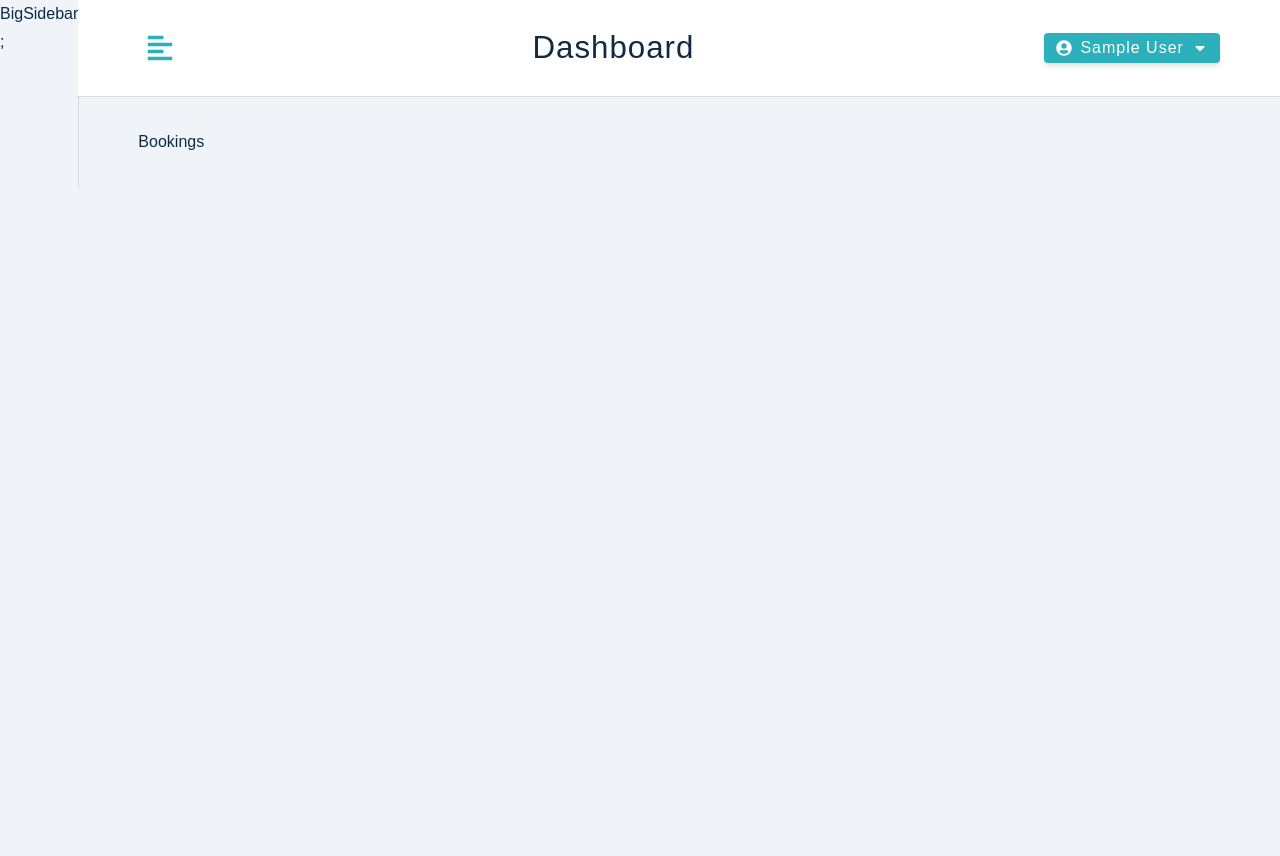
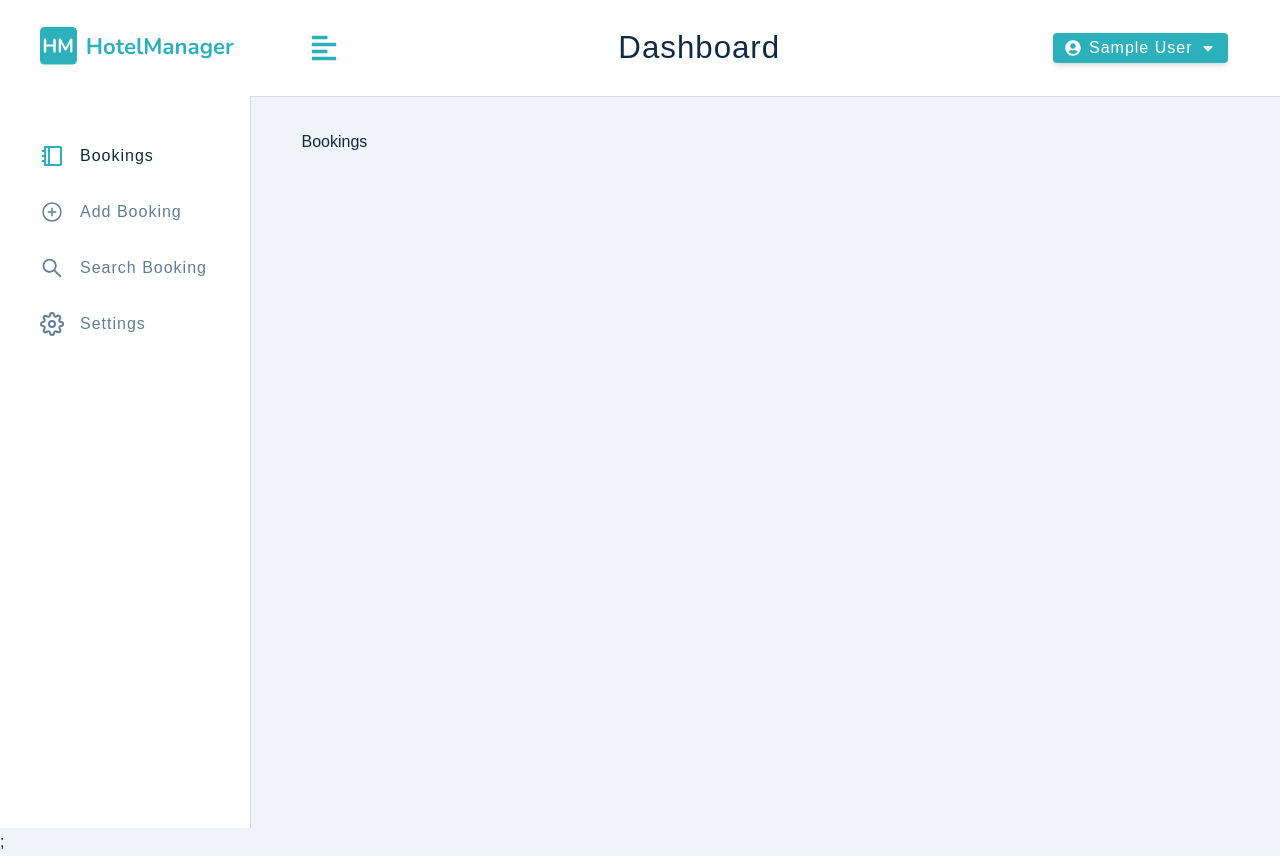
Before and after one commit to RicardoCastelbon/u09-frontend-HotelManager, a React (Create React App) app: page / in a window 1280 px wide. Before the commit the page ends 800 px from the top, so only its background shows below. Built offline with nearby package versions, Linux system fonts and the light colour scheme; sample sign-in values are in the browser's storage.

Commit message:
navbar funcitonality complete

```diff
--- a/src/assets/wrappers/BigSidebar.ts
+++ b/src/assets/wrappers/BigSidebar.ts
@@ -1,4 +1,4 @@
-import styled from 'styled-components'
+import styled from "styled-components";
 
 const Wrapper = styled.aside`
   display: none;
@@ -61,6 +61,9 @@ const Wrapper = styled.aside`
     .active .icon {
       color: var(--primary-500);
     }
+    .logo {
+      width: 210px;
+    }
   }
-`
-export default Wrapper
+`;
+export default Wrapper;
--- a/src/assets/wrappers/SmallSidebar.ts
+++ b/src/assets/wrappers/SmallSidebar.ts
@@ -72,5 +72,6 @@ const Wrapper = styled.aside`
   .active .icon {
     color: var(--primary-500);
   }
+
 `
 export default Wrapper
--- a/src/components/BigSidebar.tsx
+++ b/src/components/BigSidebar.tsx
@@ -1,9 +1,25 @@
+import Navlinks from "./Navlinks";
+import { useAppContext } from "../context/appContext";
+import Logo from "./Logo";
 import Wrapper from "../assets/wrappers/BigSidebar";
 type Props = {};
 const BigSidebar = (props: Props) => {
+  const { showSidebar } = useAppContext();
   return (
     <Wrapper>
-      <div>BigSidebar</div>;
+      <div
+        className={
+          showSidebar ? "sidebar-container" : "sidebar-container show-sidebar"
+        }
+      >
+        <div className="content">
+          <header>
+           <Logo />
+          </header>
+          <Navlinks />
+        </div>
+      </div>
+      ;
     </Wrapper>
   );
 };
--- /dev/null
+++ b/src/components/Navlinks.tsx
@@ -0,0 +1,26 @@
+import { NavLink } from "react-router-dom";
+import links from "../utils/links";
+
+type Props = {};
+const Navlinks = (toggleSidebar: any) => {
+  return (
+    <div className="nav-links">
+      {links.map((link) => {
+        const { text, path, id, icon } = link;
+        return (
+          <NavLink
+            to={path}
+            key={id}
+            onClick={toggleSidebar}
+            end
+            className={({ isActive }) => (isActive ? "nav-link active" : "nav-link")}
+          >
+            <span className="icon">{icon}</span>
+            {text}
+          </NavLink>
+        );
+      })}
+    </div>
+  );
+};
+export default Navlinks;
--- a/src/components/SmallSidebar.tsx
+++ b/src/components/SmallSidebar.tsx
@@ -4,6 +4,7 @@ import Wrapper from "../assets/wrappers/SmallSidebar";
 import { useAppContext } from "../context/appContext";
 import links from "../utils/links";
 import Logo from "./Logo";
+import Navlinks from "./Navlinks";
 
 type Props = {};
 const SmallSidebar = (props: Props) => {
@@ -22,24 +23,7 @@ const SmallSidebar = (props: Props) => {
           <header>
             <Logo />
           </header>
-          <div className="nav-links">
-            {links.map((link) => {
-              const { text, path, id, icon } = link;
-              return (
-                <NavLink
-                  to={path}
-                  key={id}
-                  onClick={toggleSidebar}
-                  className={({ isActive }) =>
-                    isActive ? "nav-link" : "nav-link"
-                  }
-                >
-                  <span className="icon">{icon}</span>
-                  {text}
-                </NavLink>
-              );
-            })}
-          </div>
+          <Navlinks toggleSidebar={toggleSidebar}/>
         </div>
       </div>
     </Wrapper>
```
